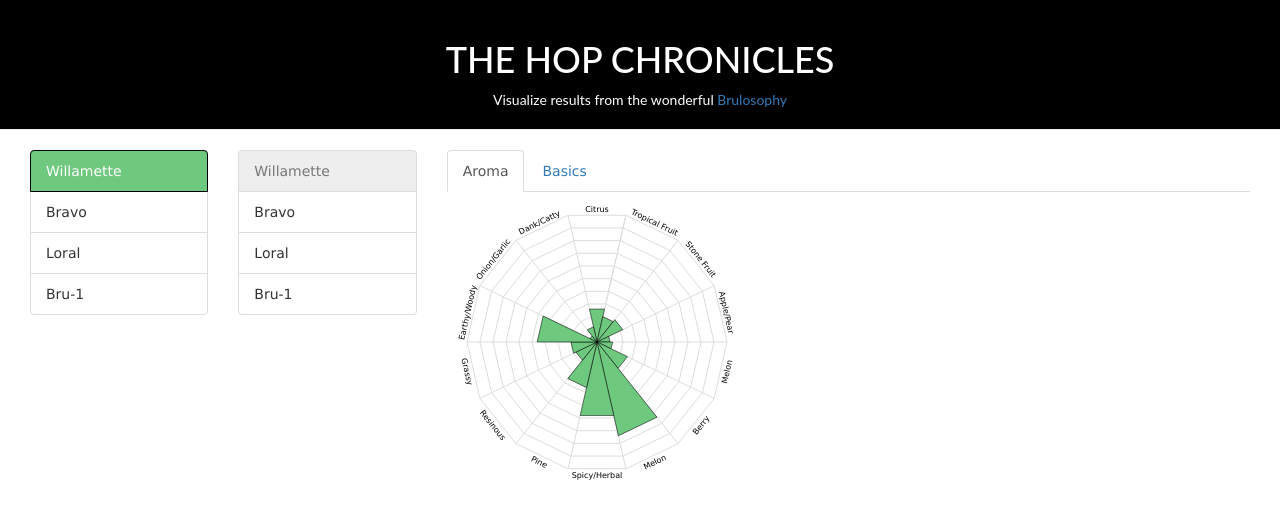
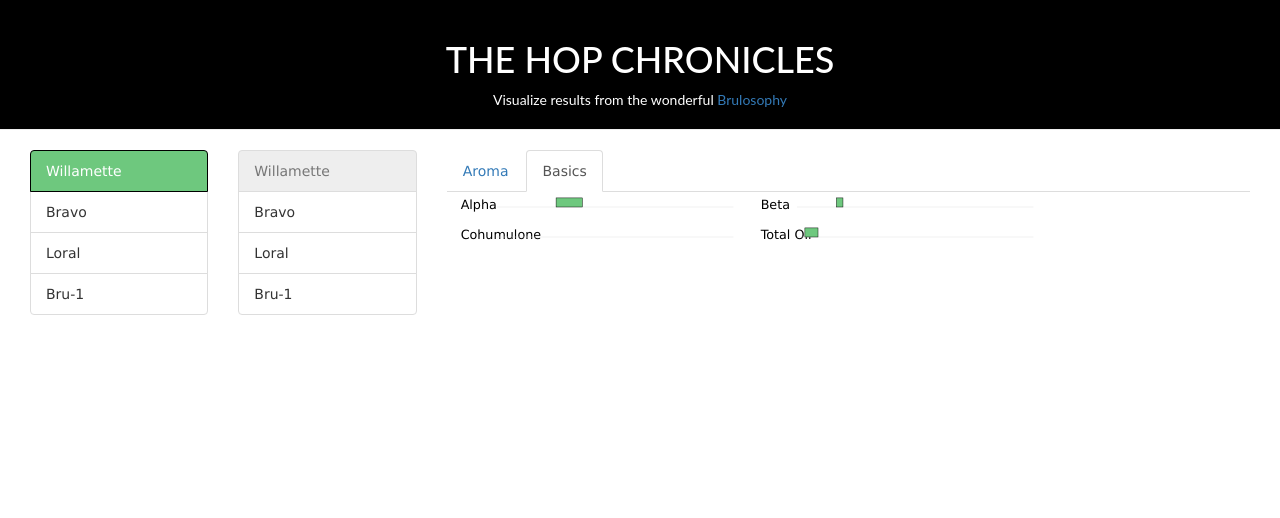
Before and after one commit to Daedalus12/hopper, a React (Create React App) app: page / in a window 1280 px wide. Shown: the top 518 px of the page. Built offline with nearby package versions, Linux system fonts and the light colour scheme.

Commit message:
Basic implementation of bar sliders

```diff
--- a/less/main.less
+++ b/less/main.less
@@ -46,7 +46,7 @@ body {
 .tick {
   fill: none;
   stroke: #ddd;
-  stroke-width: 1;
+  stroke-width: 0.5px;
 }
 
 .wedge {
@@ -66,3 +66,12 @@ body {
   font-size: 8px;
   font-family: "Lucida Grande", "Lucida Sans Unicode", "Lucida Sans", Geneva, Verdana, sans-serif;
 }
+
+.barLabel {
+  font-size: 14px;
+  font-family: "Lucida Grande", "Lucida Sans Unicode", "Lucida Sans", Geneva, Verdana, sans-serif;
+}
+
+.BarChart {
+  margin-top: 5px;
+}
--- a/src/App.js
+++ b/src/App.js
@@ -13,7 +13,7 @@ class App extends Component {
         hops: hopData,
         hop1: hopData[0],
         hop2: null,
-        activeTab: 1,
+        activeTab: 2,
       };
 
     this.changeSelectedHop1 = this.changeSelectedHop1.bind(this);
@@ -152,7 +152,7 @@ class App extends Component {
             </Tab>
 
             <Tab eventKey={2} title="Basics">
-              <HopBasicInfo basics={this.state.hop1.basics}/>
+              <HopBasicInfo hop1={this.state.hop1} hop2={this.state.hop2} width={300} height={20}/>
             </Tab>
           </Tabs>
           </div>
--- /dev/null
+++ b/src/BarSlider.js
@@ -0,0 +1,68 @@
+import React, {Component} from "react";
+
+class BarSlider extends Component {
+  constructor(props) {
+    super(props);
+    this.state = {
+      xLeft: 40,
+    }
+  }
+
+  scaleX(x) {
+    let a = (x - this.props.gmin) / (this.props.gmax - this.props.gmin);
+    return this.state.xLeft + (this.props.width - this.state.xLeft) * a;
+  }
+
+
+  render() {
+
+    let bars;
+    let min1 = this.props.hop1.basics[this.props.field][0];
+    let max1 = this.props.hop1.basics[this.props.field][1];
+
+    if (this.props.hop2 === null) {
+      bars = <rect
+        x={this.scaleX(min1)}
+        y="0"
+        width={this.scaleX(max1) - this.scaleX(min1)} height={this.props.height / 2} className="wedge"/>;
+    } else {
+      let min2 = this.props.hop2.basics[this.props.field][0];
+      let max2 = this.props.hop2.basics[this.props.field][1];
+      bars =
+        <g>
+          <rect
+            x={this.scaleX(min1)}
+            y="0"
+            width={this.scaleX(max1) - this.scaleX(min1)} height={this.props.height / 2} className="wedge"/>
+          <rect
+            x={this.scaleX(min2)}
+            y={this.props.height / 2}
+            width={this.scaleX(max2) - this.scaleX(min2)} height={this.props.height / 2} className="wedge2"/>
+        </g>;
+    }
+
+    return (
+      <svg
+        width={this.props.width}
+        height={this.props.height}
+        className='BarChart'
+        viewBox={"-1 -1 " + (this.props.width + 2) + " " + (this.props.height + 2)}
+        xmlns='http://www.w3.org/2000/svg'
+      >
+        <text x="0" y={this.props.height / 2 + 2}
+              textAnchor="left"
+              className="barLabel"
+        >
+          {this.props.label}
+        </text>
+        <line x1={this.state.xLeft} y1={this.props.height / 2} x2={this.props.width} y2={this.props.height / 2}
+              className="tick"/>
+        {bars}
+        <rect x={this.scaleX(this.props.min)} y="0" width={this.scaleX(this.props.max) - this.scaleX(this.props.min)}
+              height={this.props.height / 2} className="wedge"/>
+      </svg>
+    );
+  }
+}
+
+export {BarSlider};
--- a/src/HopBasicInfo.js
+++ b/src/HopBasicInfo.js
@@ -1,22 +1,65 @@
-import React, { Component } from 'react';
+import React, {Component} from "react";
+import {BarSlider} from "./BarSlider";
 
 class HopBasicInfo extends Component {
   render() {
     return (
-      <p>
-        Alpha: {this.props.basics.alpha[0]} – {this.props.basics.alpha[1]}% <br/>
-        Beta: {this.props.basics.beta[0]} – {this.props.basics.beta[1]}% <br/>
-        Cohumulone: {this.props.basics.cohumulone[0]} – {this.props.basics.cohumulone[1]}% of alpha acids<br/>
-        Total Oil: {this.props.basics.totalOil[0]} – {this.props.basics.totalOil[1]} mL/100g<br/>
-        Myrcene: {this.props.basics.myrcene[0]} – {this.props.basics.myrcene[1]}%<br/>
-        Humulene: {this.props.basics.humulene[0]} – {this.props.basics.humulene[1]}%<br/>
-        Caryophyllene: {this.props.basics.caryophyllene[0]} – {this.props.basics.caryophyllene[1]}%<br/>
-        Farnesene: {this.props.basics.farnesene[0]} – {this.props.basics.farnesene[1]}%<br/>
-        Linalool: {this.props.basics.linalool === null ? "N/A" : this.props.basics.linalool[0] + " – " + this.props.basics.linalool[1] +"%"}<br/>
-        Geraniol: {this.props.basics.geraniol === null ? "N/A" : this.props.basics.geraniol[0] + " – " + this.props.basics.geraniol[1] +"%"}<br/>
-        ß-Pinene: {this.props.basics.betaPinene === null ? "N/A" : this.props.basics.betaPinene[0] + " – " + this.props.basics.betaPinene[1] +"%"}<br/>
-        Parentage: {this.props.basics.parentage === null ? "" : this.props.basics.parentage}<br/>
-      </p>
+      <div>
+        <BarSlider
+          label="Alpha"
+          field="alpha"
+          gmin={0}
+          gmax={18}
+          hop1={this.props.hop1}
+          hop2={this.props.hop2}
+          width={this.props.width}
+          height={this.props.height}
+        />
+        <BarSlider
+          label="Beta"
+          field="beta"
+          gmin={0}
+          gmax={18}
+          hop1={this.props.hop1}
+          hop2={this.props.hop2}
+          width={this.props.width}
+          height={this.props.height}
+        />
+        <BarSlider
+          label="Cohumulone"
+          field="cohumulone"
+          gmin={0}
+          gmax={18}
+          hop1={this.props.hop1}
+          hop2={this.props.hop2}
+          width={this.props.width}
+          height={this.props.height}
+        />
+        <BarSlider
+          label="Total Oil"
+          field="totalOil"
+          gmin={0}
+          gmax={18}
+          hop1={this.props.hop1}
+          hop2={this.props.hop2}
+          width={this.props.width}
+          height={this.props.height}
+        />
+      </div>
+      // <p>
+      //   Alpha: {this.props.basics.alpha[0]} – {this.props.basics.alpha[1]}% <br/>
+      //   Beta: {this.props.basics.beta[0]} – {this.props.basics.beta[1]}% <br/>
+      //   Cohumulone: {this.props.basics.cohumulone[0]} – {this.props.basics.cohumulone[1]}% of alpha acids<br/>
+      //   Total Oil: {this.props.basics.totalOil[0]} – {this.props.basics.totalOil[1]} mL/100g<br/>
+      //   Myrcene: {this.props.basics.myrcene[0]} – {this.props.basics.myrcene[1]}%<br/>
+      //   Humulene: {this.props.basics.humulene[0]} – {this.props.basics.humulene[1]}%<br/>
+      //   Caryophyllene: {this.props.basics.caryophyllene[0]} – {this.props.basics.caryophyllene[1]}%<br/>
+      //   Farnesene: {this.props.basics.farnesene[0]} – {this.props.basics.farnesene[1]}%<br/>
+      //   Linalool: {this.props.basics.linalool === null ? "N/A" : this.props.basics.linalool[0] + " – " + this.props.basics.linalool[1] +"%"}<br/>
+      //   Geraniol: {this.props.basics.geraniol === null ? "N/A" : this.props.basics.geraniol[0] + " – " + this.props.basics.geraniol[1] +"%"}<br/>
+      //   ß-Pinene: {this.props.basics.betaPinene === null ? "N/A" : this.props.basics.betaPinene[0] + " – " + this.props.basics.betaPinene[1] +"%"}<br/>
+      //   Parentage: {this.props.basics.parentage === null ? "" : this.props.basics.parentage}<br/>
+      // </p>
     )
   }
 }
```
Also changed, not shown: src/css/main.css.
